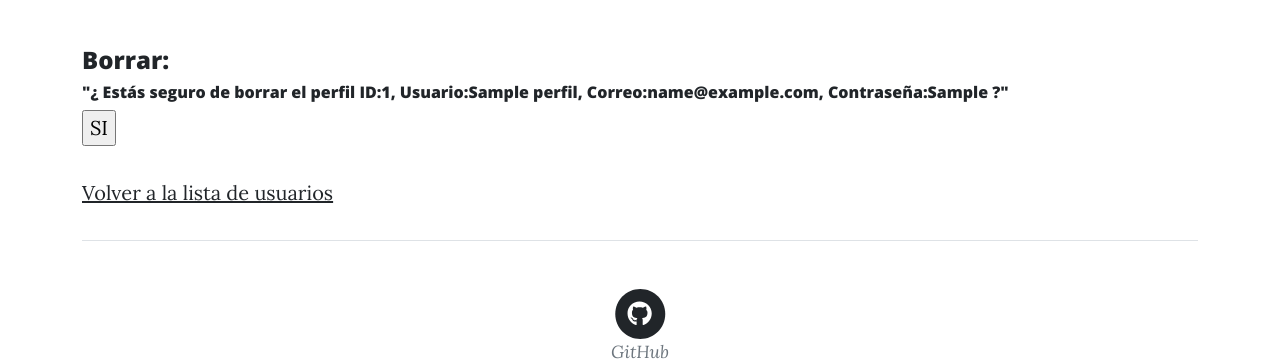
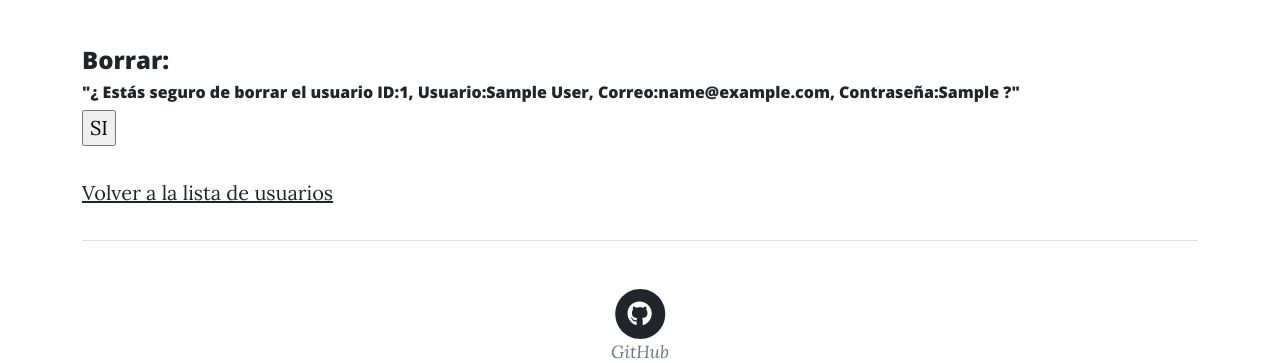
Before and after one commit to EzequielBosco/Proyecto_final_Coderhouse, a Django app: page /accounts/accounts/profile/1/borrar in a window 1280 px wide. Shown: the part 604-967 px from the top of the page. Run offline with Django 4.2, Linux system fonts and the light colour scheme; tables that the repository leaves empty hold one stand-in row (values such as "Sample post"); some libraries are stand-ins or nearby versions.

Commit message:
modifico models user y ordeno carpetas

```diff
--- a/perfiles/admin.py
+++ b/perfiles/admin.py
@@ -1,4 +1,4 @@
 from django.contrib import admin
-from perfiles.models import Perfil
+from perfiles.models import User
 
-admin.site.register(Perfil)
+admin.site.register(User)
--- a/perfiles/forms.py
+++ b/perfiles/forms.py
@@ -1,7 +1,7 @@
 from django import forms
-from perfiles.models import Perfil
+from perfiles.models import User
 
-class PerfilForm(forms.ModelForm):
+class UserCreationForm(forms.ModelForm):
     class Meta:
-        model = Perfil
+        model = User
         fields = ["nombre_usuario", "email", "contraseña"]
--- a/perfiles/models.py
+++ b/perfiles/models.py
@@ -1,6 +1,6 @@
 from django.db import models
 
-class Perfil(models.Model):
+class User(models.Model):
     nombre_usuario = models.CharField(max_length=100)
     nombre = models.CharField(max_length=20)
     apellido = models.CharField(max_length=30)
--- a/perfiles/templates/perfiles/perfil_confirm_delete.html
+++ b/perfiles/templates/perfiles/user_confirm_delete.html
@@ -19,7 +19,7 @@
             <h4>Borrar:</h4>
             <form method="post">
                 {% csrf_token %}
-                <h6>"¿ Estás seguro de borrar el perfil {{ object }} ?"</h6>
+                <h6>"¿ Estás seguro de borrar el usuario {{ object }} ?"</h6>
                 <input type="submit" value="SI">
             </form>
             <p>
--- a/perfiles/templates/perfiles/perfil_list.html
+++ b/perfiles/templates/perfiles/user_list.html
@@ -17,11 +17,11 @@
         <!-- Main Content-->
         <div class="container px-6 px-lg-10">
             <h4>Usuarios:</h4>
-                    {% for perfil in object_list %}
+                    {% for user in object_list %}
                     <li>
-                        {{perfil}}
+                        {{user}}
                         <div>
-                        <p><a href="{% url 'perfil-actualizar' perfil.id %}">Actualizar</a> o <a href="{% url 'perfil-borrar' perfil.id %}">Borrar</a></p>
+                        <p><a href="{% url 'perfil-actualizar' user.id %}">Actualizar</a> o <a href="{% url 'perfil-borrar' user.id %}">Borrar</a></p>
                         </div>
                     </li>
                     {% endfor %}
--- a/perfiles/urls.py
+++ b/perfiles/urls.py
@@ -1,11 +1,15 @@
 from django.urls import path
 from post.views import *
-from perfiles.views import PerfilList, PerfilCrear, PerfilBorrar, PerfilActualizar
+from perfiles.views import UserList, PerfilCrear, PerfilBorrar, PerfilActualizar,  BlogLogin, BlogLogout, BlogSignUp, ProfileUpdate
 
 urlpatterns = [
-    path('accounts/profile/', PerfilList.as_view(), name="perfil-list"),
+    path('accounts/profile/', UserList.as_view(), name="perfil-list"),
     path('accounts/signup', PerfilCrear.as_view(), name="perfil-crear"),
     path('accounts/login', PerfilCrear.as_view(), name="perfil-entrar"),
     path('accounts/profile/<int:pk>/borrar', PerfilBorrar.as_view(), name="perfil-borrar"),
     path('accounts/profile/<int:pk>/actualizar', PerfilActualizar.as_view(), name="perfil-actualizar"),
+    path('login/', BlogLogin.as_view(), name="blog-login"),
+    path('logout/', BlogLogout.as_view(), name="blog-logout"),
+    path('signup/', BlogSignUp.as_view(), name="blog-signup"),
+    path('user-profile/<int:pk>', ProfileUpdate.as_view(), name="profile-update"),
 ]
--- a/perfiles/views.py
+++ b/perfiles/views.py
@@ -1,20 +1,41 @@
+from django.contrib.auth.views import LoginView, LogoutView
+from django.contrib.auth.forms import UserCreationForm
+# from django.contrib.auth.admin import User
 from django.views.generic import ListView, CreateView, DeleteView, UpdateView
 from django.urls import reverse_lazy
-from perfiles.models import Perfil
+from perfiles.models import User
+from perfiles.forms import UserCreationForm
 
-class PerfilList(ListView):
-    model = Perfil
-
+class UserList(ListView):
+    model = User
+# borrar
 class PerfilCrear(CreateView):
-    model = Perfil
+    model = User
+    success_url = reverse_lazy("perfil-list")
+    fields = ["nombre_usuario", "email", "contraseña"]
+# borrar
+class PerfilBorrar(DeleteView):
+    model = User
+    success_url = reverse_lazy("perfil-list")
+# borrar
+class PerfilActualizar(UpdateView):
+    model = User
     success_url = reverse_lazy("perfil-list")
     fields = ["nombre_usuario", "email", "contraseña"]
 
-class PerfilBorrar(DeleteView):
-    model = Perfil
-    success_url = reverse_lazy("perfil-list")
+class BlogLogin(LoginView):
+    template_name = 'perfiles/blog_login.html'
+    next_page = reverse_lazy("blog-list")
 
-class PerfilActualizar(UpdateView):
-    model = Perfil
-    success_url = reverse_lazy("perfil-list")
-    fields = ["nombre_usuario", "email", "contraseña"]
+class BlogLogout(LogoutView):
+    template_name = 'perfiles/blog_logout.html'
+
+class BlogSignUp(CreateView):
+    form_class = UserCreationForm
+    success_url = reverse_lazy("blog-login")
+    template_name = "perfiles/signup.html"
+
+class ProfileUpdate(UpdateView):
+    model = User
+    fields = ['nombre_usuario', 'nombre', 'apellido', 'email', 'contraseña']
+    success_url = reverse_lazy("blog-login")
--- a/post/urls.py
+++ b/post/urls.py
@@ -1,6 +1,6 @@
 from django.urls import path
 from post.views import *
-from post.views import PostList, CreatePost, DetailPost, UpdatePost, DeletePost, SearchPostByname, BlogLogin, BlogLogout, BlogSignUp, ProfileUpdate
+from post.views import PostList, CreatePost, DetailPost, UpdatePost, DeletePost, SearchPostByname
 
 urlpatterns = [
     path('', Blogs, name="index-blog"),
@@ -10,8 +10,4 @@ urlpatterns = [
     path('update/<int:pk>/', UpdatePost.as_view(), name="blog-actualizar"),
     path('delete/<int:pk>', DeletePost.as_view(), name="blog-borrar"),
     path('search-by-name/', SearchPostByname.as_view(), name="search-by-name-post"),
-    path('login/', BlogLogin.as_view(), name="blog-login"),
-    path('logout/', BlogLogout.as_view(), name="blog-logout"),
-    path('signup/', BlogSignUp.as_view(), name="blog-signup"),
-    path('user-profile/<int:pk>', ProfileUpdate.as_view(), name="profile-update"),
 ]
```
Also changed, not shown: post/views.py (+0 -21 lines), perfiles/migrations/0003_rename_perfil_user.py (added), perfiles/templates/perfiles/blog_login.html (renamed from post/templates/post/blog_login.html), perfiles/templates/perfiles/blog_logout.html (renamed from post/templates/post/blog_logout.html), perfiles/templates/perfiles/signup.html (renamed from post/templates/post/signup.html), perfiles/templates/perfiles/user_form.html (renamed from post/templates/post/user_form.html).
